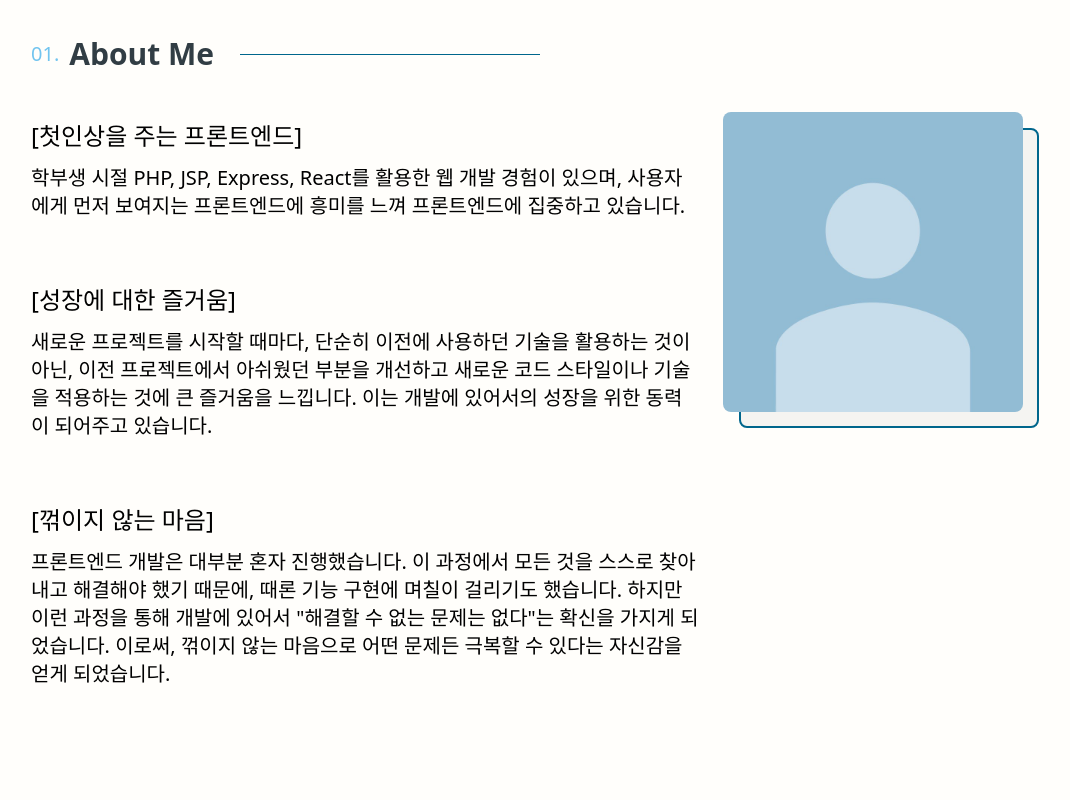
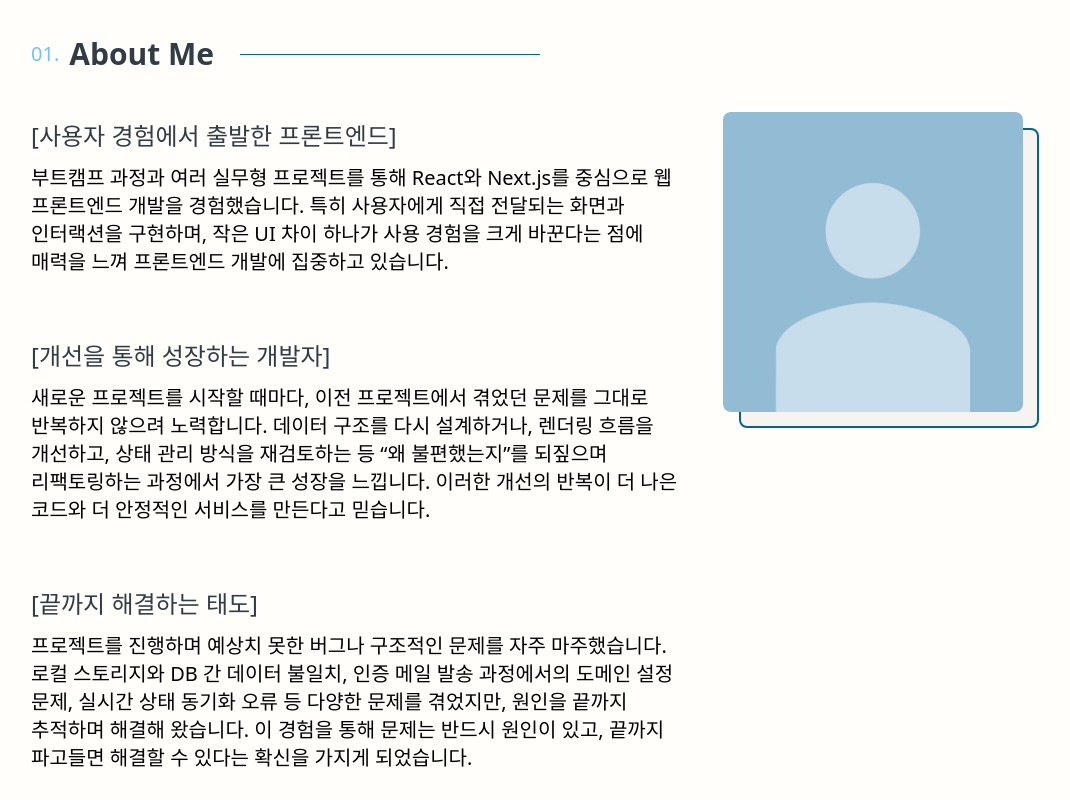
Before and after one commit to DecidedCard/portfolio, a Next.js app: page / in a window 1280 px wide. Shown: the part 860-1660 px from the top of the page, without its empty margins (109-1179 px from the left). Built offline with nearby package versions, Linux system fonts and the light colour scheme.

Commit message:
Feat: About me 내용 수정

```diff
--- a/src/component/aboutMe/AboutMe.tsx
+++ b/src/component/aboutMe/AboutMe.tsx
@@ -13,41 +13,43 @@ export default async function AboutMe() {
     <SectionContainer title="About Me" count="01." id={SectionID.aboutMe}>
       <WithFadeUpTranslate>
         <div className="flex flex-col gap-8 md:flex-row">
-          <div className="basis-[70%]">
+          <div className="basis-[70%] break-keep">
             <div className="mb-16 text-xl">
-              <h3 className="text-lightest-slate mb-3 text-2xl">
-                [첫인상을 주는 프론트엔드]
+              <h3 className="text-text-200 mb-3 text-2xl">
+                [사용자 경험에서 출발한 프론트엔드]
               </h3>
               <p>
-                학부생 시절 PHP, JSP, Express, React를 활용한 웹 개발 경험이
-                있으며, 사용자에게 먼저 보여지는 프론트엔드에 흥미를 느껴
-                프론트엔드에 집중하고 있습니다.
-              </p>
-            </div>
-            <div className="mb-16 text-xl">
-              <h3 className="text-lightest-slate mb-3 text-2xl">
-                [성장에 대한 즐거움]
-              </h3>
-              <p>
-                새로운 프로젝트를 시작할 때마다, 단순히 이전에 사용하던 기술을
-                활용하는 것이 아닌, 이전 프로젝트에서 아쉬웠던 부분을 개선하고
-                새로운 코드 스타일이나 기술을 적용하는 것에 큰 즐거움을
-                느낍니다. 이는 개발에 있어서의 성장을 위한 동력이 되어주고
+                부트캠프 과정과 여러 실무형 프로젝트를 통해 React와 Next.js를
+                중심으로 웹 프론트엔드 개발을 경험했습니다. 특히 사용자에게 직접
+                전달되는 화면과 인터랙션을 구현하며, 작은 UI 차이 하나가 사용
+                경험을 크게 바꾼다는 점에 매력을 느껴 프론트엔드 개발에 집중하고
                 있습니다.
               </p>
             </div>
             <div className="mb-16 text-xl">
-              <h3 className="text-lightest-slate mb-3 text-2xl">
-                [꺾이지 않는 마음]
+              <h3 className="text-text-200 mb-3 text-2xl">
+                [개선을 통해 성장하는 개발자]
               </h3>
               <p>
-                프론트엔드 개발은 대부분 혼자 진행했습니다. 이 과정에서 모든
-                것을 스스로 찾아내고 해결해야 했기 때문에, 때론 기능 구현에
-                며칠이 걸리기도 했습니다. 하지만 이런 과정을 통해 개발에 있어서{' '}
-                {'"'}
-                해결할 수 없는 문제는 없다{'"'}는 확신을 가지게 되었습니다.
-                이로써, 꺾이지 않는 마음으로 어떤 문제든 극복할 수 있다는
-                자신감을 얻게 되었습니다.
+                새로운 프로젝트를 시작할 때마다, 이전 프로젝트에서 겪었던 문제를
+                그대로 반복하지 않으려 노력합니다. 데이터 구조를 다시
+                설계하거나, 렌더링 흐름을 개선하고, 상태 관리 방식을 재검토하는
+                등 “왜 불편했는지”를 되짚으며 리팩토링하는 과정에서 가장 큰
+                성장을 느낍니다. 이러한 개선의 반복이 더 나은 코드와 더 안정적인
+                서비스를 만든다고 믿습니다.
+              </p>
+            </div>
+            <div className="mb-16 text-xl">
+              <h3 className="text-text-200 mb-3 text-2xl">
+                [끝까지 해결하는 태도]
+              </h3>
+              <p>
+                프로젝트를 진행하며 예상치 못한 버그나 구조적인 문제를 자주
+                마주했습니다. 로컬 스토리지와 DB 간 데이터 불일치, 인증 메일
+                발송 과정에서의 도메인 설정 문제, 실시간 상태 동기화 오류 등
+                다양한 문제를 겪었지만, 원인을 끝까지 추적하며 해결해 왔습니다.
+                이 경험을 통해 문제는 반드시 원인이 있고, 끝까지 파고들면 해결할
+                수 있다는 확신을 가지게 되었습니다.
               </p>
             </div>
           </div>
--- a/src/component/container/WithFadeUpTranslate.tsx
+++ b/src/component/container/WithFadeUpTranslate.tsx
@@ -35,7 +35,7 @@ export default function WithFadeUpTranslate({
   return (
     <div
       ref={containerRef}
-      className={`relative transition-all duration-700 ${!isIntersection ? 'translate-y-20 opacity-0' : '-translate-y-0 opacity-100'}`}
+      className={`relative transition-all duration-700 ${!isIntersection ? 'translate-y-20 opacity-0' : 'translate-y-0 opacity-100'}`}
       style={{
         transitionDelay: `0.${delay}s`,
       }}
```
